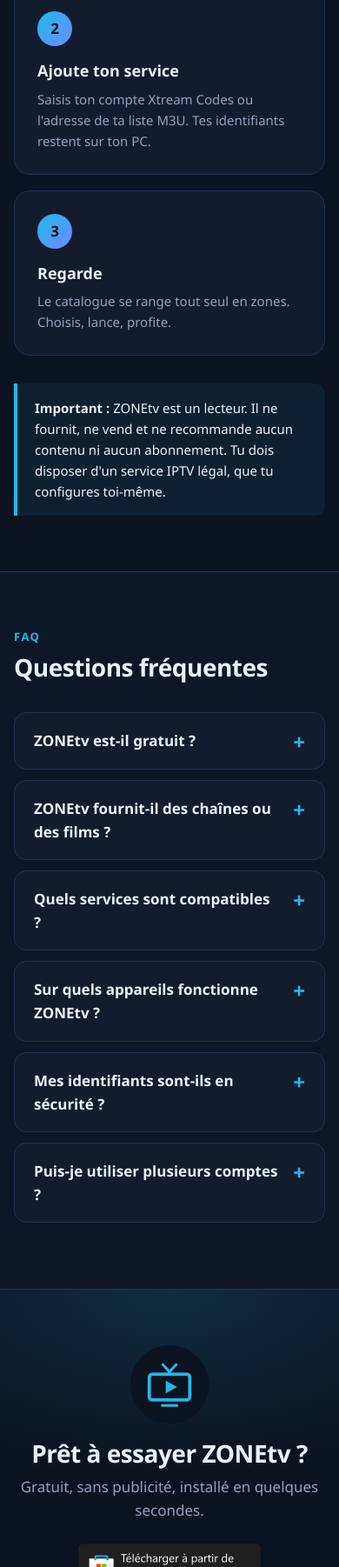
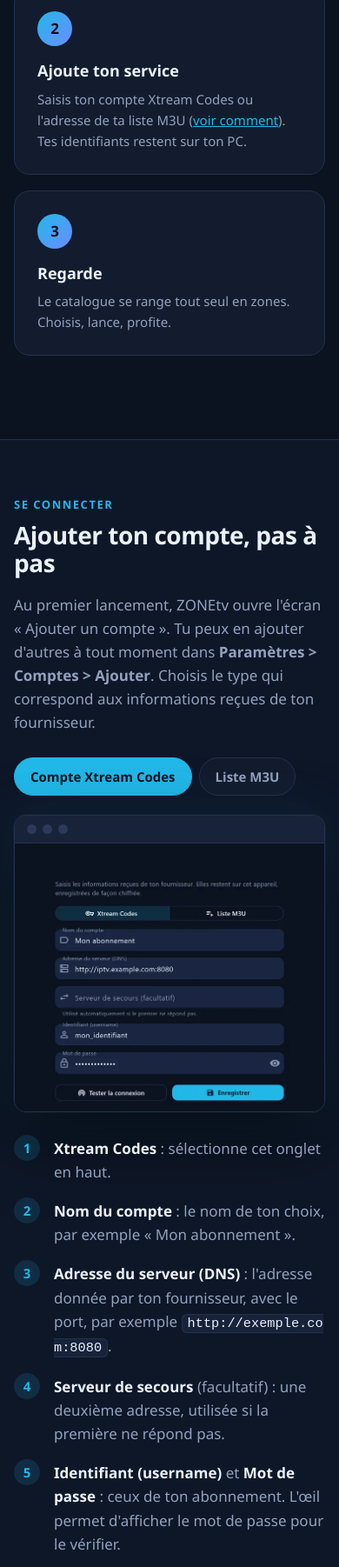
Before and after one commit to triompheKOU73/zonetv, a plain HTML site: page index.html in a window 390 px wide. Shown: the part 4043-5845 px from the top of the page at 87% size. Drawn offline with Linux system fonts and the light colour scheme.

Commit message:
Site : section « Se connecter » (Xtream Codes et M3U) avec captures

```diff
--- a/index.html
+++ b/index.html
@@ -55,6 +55,7 @@
       <a href="#fonctionnalites">Fonctionnalités</a>
       <a href="#captures">Captures</a>
       <a href="#demarrer">Comment ça marche</a>
+      <a href="#connexion">Se connecter</a>
       <a href="#faq">FAQ</a>
       <a href="#contact">Contact</a>
       <a class="btn btn-small" href="https://apps.microsoft.com/detail/9PJPSWMTRBG6?mode=direct">Télécharger</a>
@@ -180,7 +181,7 @@
         <li>
           <span class="num">2</span>
           <h3>Ajoute ton service</h3>
-          <p>Saisis ton compte Xtream Codes ou l'adresse de ta liste M3U. Tes identifiants restent sur ton PC.</p>
+          <p>Saisis ton compte Xtream Codes ou l'adresse de ta liste M3U (<a href="#connexion">voir comment</a>). Tes identifiants restent sur ton PC.</p>
         </li>
         <li>
           <span class="num">3</span>
@@ -188,6 +189,54 @@
           <p>Le catalogue se range tout seul en zones. Choisis, lance, profite.</p>
         </li>
       </ol>
+    </div>
+  </section>
+
+  <!-- Se connecter -->
+  <section id="connexion" class="section section-alt">
+    <div class="wrap">
+      <p class="kicker">Se connecter</p>
+      <h2>Ajouter ton compte, pas à pas</h2>
+      <p class="intro">Au premier lancement, ZONEtv ouvre l'écran « Ajouter un compte ». Tu peux en ajouter d'autres à tout moment dans <strong>Paramètres &gt; Comptes &gt; Ajouter</strong>. Choisis le type qui correspond aux informations reçues de ton fournisseur.</p>
+      <div class="tabs" role="tablist" aria-label="Type de compte">
+        <button role="tab" aria-selected="true" aria-controls="cx-xtream" id="t-xtream">Compte Xtream Codes</button>
+        <button role="tab" aria-selected="false" aria-controls="cx-m3u" id="t-m3u">Liste M3U</button>
+      </div>
+
+      <div class="connect" id="cx-xtream" role="tabpanel" aria-labelledby="t-xtream">
+        <div class="window connect-shot">
+          <div class="window-bar"><i></i><i></i><i></i></div>
+          <img src="img/connexion-xtream.webp" srcset="img/connexion-xtream-mini.webp 720w, img/connexion-xtream.webp 1040w" sizes="(max-width: 900px) 92vw, 520px" alt="Écran Ajouter un compte de ZONEtv, onglet Xtream Codes, rempli avec des valeurs d'exemple" width="1040" height="900" loading="lazy">
+        </div>
+        <ol class="fields">
+          <li><b>Xtream Codes</b> : sélectionne cet onglet en haut.</li>
+          <li><b>Nom du compte</b> : le nom de ton choix, par exemple « Mon abonnement ».</li>
+          <li><b>Adresse du serveur (DNS)</b> : l'adresse donnée par ton fournisseur, avec le port, par exemple <code>http://exemple.com:8080</code>.</li>
+          <li><b>Serveur de secours</b> (facultatif) : une deuxième adresse, utilisée si la première ne répond pas.</li>
+          <li><b>Identifiant (username)</b> et <b>Mot de passe</b> : ceux de ton abonnement. L'œil permet d'afficher le mot de passe pour le vérifier.</li>
+          <li><b>Tester la connexion</b> pour vérifier, puis <b>Enregistrer</b>. Le catalogue se télécharge et se range tout seul.</li>
+        </ol>
+      </div>
+
+      <div class="connect" id="cx-m3u" role="tabpanel" aria-labelledby="t-m3u" hidden>
+        <div class="window connect-shot">
+          <div class="window-bar"><i></i><i></i><i></i></div>
+          <img src="img/connexion-m3u.webp" srcset="img/connexion-m3u-mini.webp 720w, img/connexion-m3u.webp 1040w" sizes="(max-width: 900px) 92vw, 520px" alt="Écran Ajouter un compte de ZONEtv, onglet Liste M3U, rempli avec des valeurs d'exemple" width="1040" height="610" loading="lazy">
+        </div>
+        <ol class="fields">
+          <li><b>Liste M3U</b> : sélectionne cet onglet en haut.</li>
+          <li><b>Nom du compte</b> : le nom de ton choix, par exemple « Ma liste ».</li>
+          <li><b>Adresse de la liste M3U</b> : le lien fourni par ton service, qui finit en général par <code>.m3u</code> ou <code>.m3u8</code>.</li>
+          <li><b>Tester la connexion</b> pour vérifier, puis <b>Enregistrer</b>.</li>
+        </ol>
+      </div>
+
+      <p class="note">Les valeurs affichées sont des exemples. Tes identifiants restent sur ton ordinateur, chiffrés par Windows.</p>
+    </div>
+  </section>
+
+  <section class="section section-tight">
+    <div class="wrap">
       <div class="warning">
         <strong>Important :</strong> ZONEtv est un lecteur. Il ne fournit, ne vend et ne recommande aucun contenu ni aucun abonnement. Tu dois disposer d'un service IPTV légal, que tu configures toi-même.
       </div>
@@ -265,7 +314,16 @@
 
 <script>
   (function () {
-    var tabs = document.querySelectorAll('.tabs button');
+    var tabs = document.querySelectorAll('#captures .tabs button');
+    var cx = document.querySelectorAll('#connexion .tabs button');
+    cx.forEach(function (tab) {
+      tab.addEventListener('click', function () {
+        cx.forEach(function (t) {
+          t.setAttribute('aria-selected', String(t === tab));
+          document.getElementById(t.getAttribute('aria-controls')).hidden = t !== tab;
+        });
+      });
+    });
     var shot = document.getElementById('shot');
     var legend = document.getElementById('legend');
     var box = document.getElementById('lightbox');
--- a/style.css
+++ b/style.css
@@ -122,6 +122,21 @@
 .steps p { color: var(--muted); margin: 0; font-size: 15px; }
 .warning { border-left: 4px solid var(--accent); background: rgba(34, 184, 232, .08); border-radius: 0 12px 12px 0; padding: 16px 20px; color: var(--text); font-size: 15px; }
 
+/* Se connecter */
+.intro { color: var(--muted); max-width: 46em; margin: -18px 0 26px; }
+.connect { display: grid; grid-template-columns: 1fr 1fr; gap: 40px; align-items: start; }
+.connect[hidden] { display: none; }
+.fields { margin: 0; padding: 0; list-style: none; counter-reset: f; }
+.fields li { counter-increment: f; position: relative; padding: 0 0 18px 46px; color: var(--muted); }
+.fields li::before {
+  content: counter(f); position: absolute; left: 0; top: -2px;
+  width: 30px; height: 30px; border-radius: 50%; display: grid; place-items: center;
+  background: rgba(34, 184, 232, .14); color: var(--accent); font-weight: 800; font-size: 15px;
+}
+.fields b { color: var(--text); }
+code { background: var(--surface-2); border: 1px solid var(--line); border-radius: 6px; padding: 1px 6px; font-size: .9em; color: var(--text); word-break: break-all; }
+.section-tight { padding: 40px 0; }
+
 /* FAQ */
 details { background: var(--surface); border: 1px solid var(--line); border-radius: 14px; margin-bottom: 12px; }
 summary { cursor: pointer; padding: 18px 52px 18px 22px; font-weight: 700; list-style: none; position: relative; }
@@ -167,6 +182,7 @@
   .hero-shot .window { transform: none; }
   .grid { grid-template-columns: repeat(2, 1fr); }
   .steps { grid-template-columns: 1fr; }
+  .connect { grid-template-columns: 1fr; gap: 28px; }
   .footer-in { grid-template-columns: 1fr 1fr; }
 }
 /* Téléphone */
```
Also changed, not shown: img/connexion-m3u-mini.webp (added), img/connexion-m3u.webp (added), img/connexion-xtream-mini.webp (added), img/connexion-xtream.webp (added).
